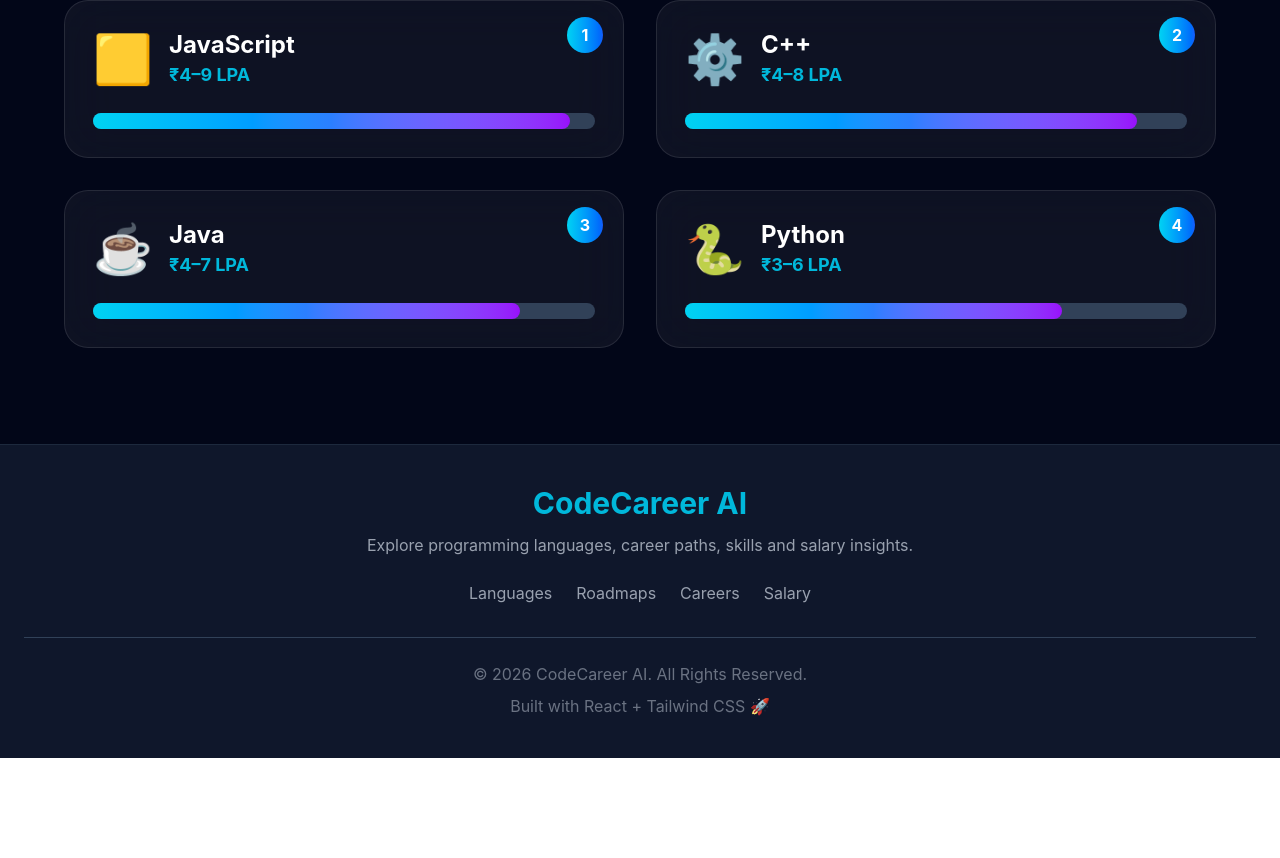
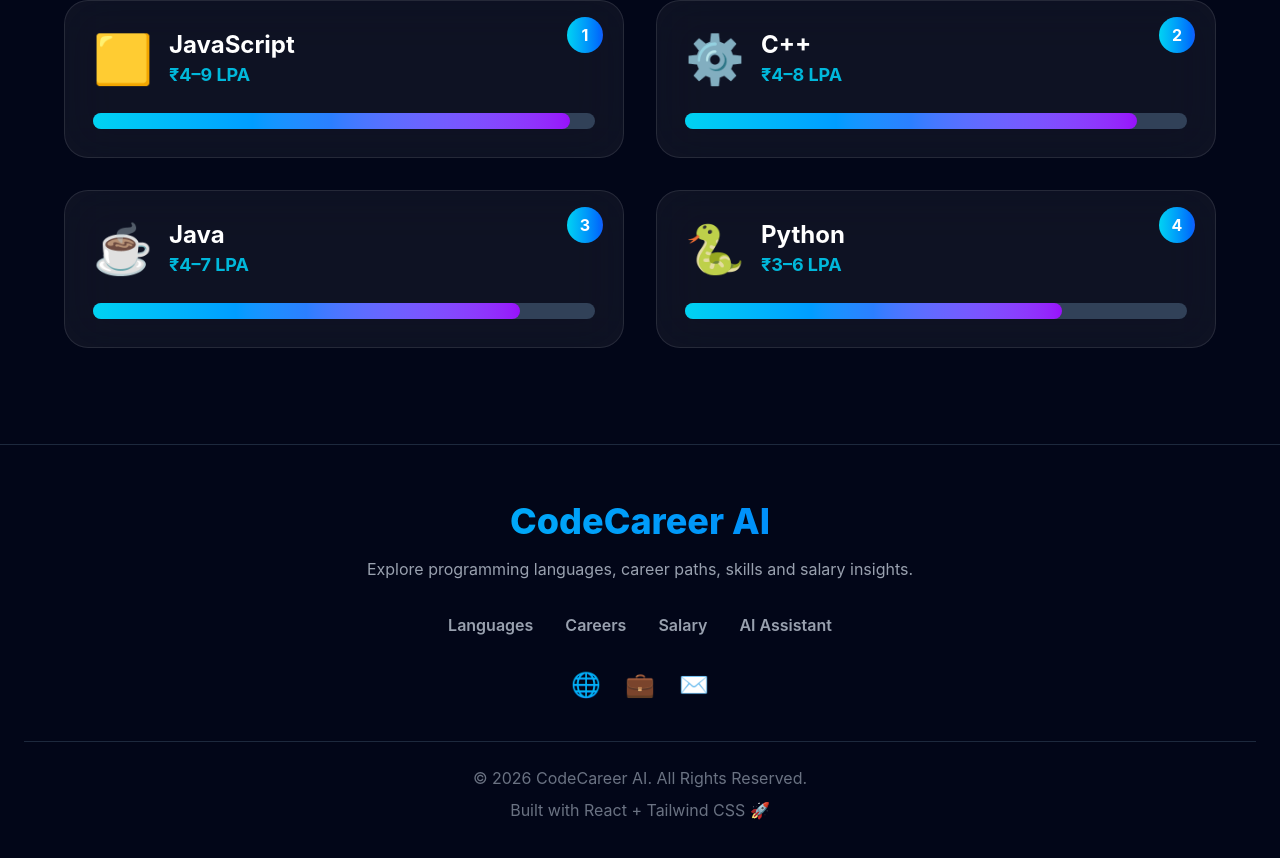
Before and after one commit to goggiharsha-oss/CodeCareer-AI, a React (Vite) app: page / in a window 1280 px wide. Shown: the part 6532-7390 px from the top of the page. Before the commit the page ends 7290 px from the top, so only its background shows below. Built offline with nearby package versions, Linux system fonts and the light colour scheme.

Commit message:
Redesign Footer with premium UI and remove icon dependency errors

```diff
--- a/src/components/Footer.jsx
+++ b/src/components/Footer.jsx
@@ -1,131 +1,296 @@
 import { motion } from "framer-motion";
 import { useTheme } from "../context/ThemeContext";
 
+
 function Footer() {
+
   const { darkMode } = useTheme();
 
+
   return (
+
     <footer
-      className={`py-10 border-t transition-colors duration-500 ${
+      className={`
+      relative overflow-hidden
+      py-14 px-6
+      border-t
+      transition-all duration-500
+
+      ${
         darkMode
-          ? "bg-slate-900 border-slate-800 text-white"
-          : "bg-white border-gray-200 text-slate-900"
-      }`}
+          ? "bg-slate-950 border-slate-800"
+          : "bg-gradient-to-b from-white to-cyan-50 border-cyan-100"
+      }
+
+      `}
     >
 
+
       <motion.div
+
         initial={{
-          opacity: 0,
-          y: 30
+          opacity:0,
+          y:40
         }}
+
         whileInView={{
-          opacity: 1,
-          y: 0
+          opacity:1,
+          y:0
         }}
+
         viewport={{
-          once: true
+          once:true
         }}
+
         transition={{
-          duration: 0.6
+          duration:0.6
         }}
-        className="max-w-7xl mx-auto px-6 text-center"
+
+        className="max-w-7xl mx-auto text-center"
+
       >
 
-        <h2 className="text-3xl font-bold text-cyan-500 hover:scale-105 transition">
+
+
+        <motion.h2
+
+          whileHover={{
+            scale:1.08
+          }}
+
+          className="
+          text-4xl
+          font-extrabold
+
+          bg-gradient-to-r
+          from-cyan-400
+          to-blue-600
+
+          bg-clip-text
+          text-transparent
+          "
+
+        >
+
           CodeCareer AI
-        </h2>
+
+        </motion.h2>
+
+
+
 
 
         <p
-          className={`mt-3 ${
+
+          className={`
+          mt-4 max-w-2xl mx-auto
+
+          ${
             darkMode
               ? "text-gray-400"
               : "text-slate-600"
-          }`}
+          }
+
+          `}
         >
-          Explore programming languages, career paths, skills and salary
-          insights.
+
+          Explore programming languages, career paths, skills and salary insights.
+
         </p>
 
 
+
+
+
+
+
         <div
-          className={`flex flex-wrap justify-center gap-6 mt-6 ${
+
+          className={`
+          flex flex-wrap
+          justify-center
+          gap-8
+          mt-8
+
+          ${
             darkMode
               ? "text-gray-400"
               : "text-slate-600"
-          }`}
+          }
+
+          `}
         >
 
-          <a
-            href="#languages"
-            className="hover:text-cyan-500 transition"
-          >
-            Languages
-          </a>
+
+          {
+            [
+              ["Languages","#languages"],
+              ["Careers","#careers"],
+              ["Salary","#salary"],
+              ["AI Assistant","#ai"]
+            ].map((item,index)=>(
 
 
-          <a
-            href="#careers"
-            className="hover:text-cyan-500 transition"
+              <motion.a
+
+                key={index}
+
+                href={item[1]}
+
+                whileHover={{
+                  y:-5
+                }}
+
+                className="
+                font-semibold
+                hover:text-cyan-500
+                transition
+                "
+
               >
-            Roadmaps
-          </a>
+
+                {item[0]}
+
+              </motion.a>
 
 
-          <a
-            href="#careers"
-            className="hover:text-cyan-500 transition"
-          >
-            Careers
-          </a>
+            ))
+          }
 
-
-          <a
-            href="#salary"
-            className="hover:text-cyan-500 transition"
-          >
-            Salary
-          </a>
 
         </div>
 
 
 
+
+
+
+
+
         <div
-          className={`mt-8 pt-6 border-t ${
+
+          className={`
+          flex
+          justify-center
+          gap-6
+          mt-8
+
+          text-2xl
+
+          ${
             darkMode
-              ? "border-slate-700"
-              : "border-gray-200"
-          }`}
+              ? "text-gray-400"
+              : "text-slate-600"
+          }
+
+          `}
         >
 
+          <motion.span
+            whileHover={{
+              scale:1.2
+            }}
+            className="cursor-pointer hover:text-cyan-500"
+          >
+            🌐
+          </motion.span>
+
+
+
+          <motion.span
+            whileHover={{
+              scale:1.2
+            }}
+            className="cursor-pointer hover:text-cyan-500"
+          >
+            💼
+          </motion.span>
+
+
+
+          <motion.span
+            whileHover={{
+              scale:1.2
+            }}
+            className="cursor-pointer hover:text-cyan-500"
+          >
+            ✉️
+          </motion.span>
+
+
+        </div>
+
+
+
+
+
+
+
+        <div
+
+          className={`
+          mt-10
+          pt-6
+          border-t
+
+          ${
+            darkMode
+              ? "border-slate-800"
+              : "border-gray-200"
+          }
+
+          `}
+        >
+
+
           <p
+
             className={
               darkMode
               ? "text-gray-500"
               : "text-slate-500"
             }
+
           >
+
             © 2026 CodeCareer AI. All Rights Reserved.
+
           </p>
 
 
+
           <p
-            className={`mt-2 ${
+
+            className={`
+            mt-2
+
+            ${
               darkMode
                 ? "text-gray-500"
                 : "text-slate-500"
-            }`}
+            }
+
+            `}
           >
+
             Built with React + Tailwind CSS 🚀
+
           </p>
+
 
         </div>
 
+
+
+
       </motion.div>
 
+
     </footer>
+
   );
+
 }
 
+
 export default Footer;
```
Lines whose indentation alone changed are shown as unchanged.
